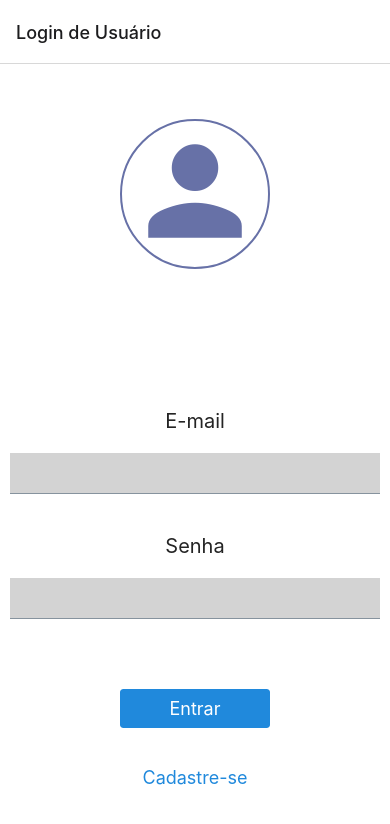
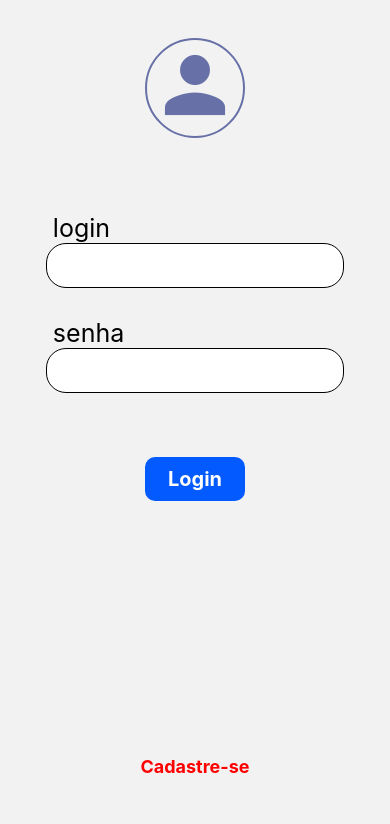
Before and after one commit to Tjaos/contact-list, a React Native app: screen /Login in a window 390 px wide. Shown: the top 824 px of the page. Built offline with nearby package versions, Linux system fonts and the light colour scheme.

Commit message:
reffactorying...

```diff
--- a/App.js
+++ b/App.js
@@ -15,7 +15,7 @@ function App() {
         <Stack.Screen
           name="Login"
           component={LoginScreen}
-          options={{ title: "Login de Usuário" }}
+          options={{ headerShown: false }}
         />
         <Stack.Screen
           name="Register"
--- a/screens/Home.js
+++ b/screens/Home.js
@@ -15,7 +15,10 @@ export default function HomeScreen({ navigation }) {
         .get(`http://localhost:3000/contatos`)
 
         .then(function (response) {
-          setlist(response.data);
+          const sortedList = response.data.sort((a,b)=>
+          a.nome.localeCompare(b.nome)
+          );
+          setlist(sortedList);
         })
         .catch(function (error) {
           console.log(error);
--- a/screens/Login.js
+++ b/screens/Login.js
@@ -1,9 +1,161 @@
 import * as React from "react";
-import { StyleSheet, View } from "react-native";
-import { Button, Input, Text } from "react-native-elements";
-import { Icon } from "react-native-elements";
+import { useState } from "react";
+import { StyleSheet, View, Text, TouchableOpacity, TextInput } from "react-native";
+import { Icon, Header } from "react-native-elements";
+import axios from "axios";
 
 export default function LoginScreen({ navigation }) {
+  const [getEmail, setEmail] = useState();
+  const [getSenha, setSenha] = useState();
+
+  async function login() {
+    await axios
+      .post("http://localhost:3000", {
+        email: getEmail,
+        senha: getSenha,
+      })
+      .then((response) => {
+        console.log(response);
+      })
+      .catch((error) => {
+        console.log(error);
+      });
+  }
+  return (
+    <View
+      style={[
+        styles.container,
+        {
+          flexDirection: "column",
+        },
+      ]}
+    >
+      <View style={styles.containerLogin}>
+        <View
+          style={{
+            borderWidth: 2,
+            borderRadius: 90,
+            borderColor: "rgb(103, 113, 167)",
+            height: 100,
+            width: 100,
+            marginBottom: 70,
+            marginTop: 30,
+          }}
+        >
+          <Icon name="person" size={90} color={"rgb(103, 113, 167)"} />
+        </View>
+
+
+        <Text style={styles.loginText}> login</Text>
+
+        <TextInput
+          style={styles.input}
+          onChangeText={(text) => setEmail(text)}
+          value={getEmail}
+        />
+
+        <Text style={styles.senhaText}> senha</Text>
+        <TextInput
+          style={styles.input}
+          secureTextEntry={true}
+          onChangeText={(text) => setSenha(text)}
+          value={getSenha}
+        />
+        <TouchableOpacity style={styles.botaoLog} onPress={() => navigation.navigate("Home")}>
+          <Text style={styles.botaoLogin}>Login</Text>
+        </TouchableOpacity>
+
+        <TouchableOpacity
+          onPress={() => navigation.navigate("Register")}
+          style={styles.botaoCad}
+        >
+          <Text style={styles.botaoCadastro}>Cadastre-se</Text>
+        </TouchableOpacity>
+      </View>
+    </View>
+  );
+}
+
+const styles = StyleSheet.create({
+  container: {
+    flex: 1,
+    backgroundColor: "#F2F2F2",
+    alignItems: "center",
+    height: "100%",
+  },
+  containerLogin: {
+    top: "1%",
+    alignItems: "center",
+    width: "90%",
+  },
+  containerCadastro: {
+    top: "10%",
+    alignItems: "center",
+    width: "100%",
+  },
+
+  input: {
+    paddingLeft: 16,
+    fontSize: 15,
+    alignItems: "center",
+    justifyContent: "center",
+    height: 45,
+    width: "85%",
+    backgroundColor: "#ffffff",
+    top: "2%",
+    borderRightWidth: 1,
+    borderLeftWidth: 1,
+    borderTopWidth: 1,
+    borderBottomWidth: 1,
+    borderRadius: 20,
+  },
+  loginText: {
+    fontSize: 25,
+    marginTop: 5,
+    width: "85%",
+  },
+  senhaText: {
+    fontSize: 25,
+    marginTop: 30,
+    width: "85%",
+  },
+  botaoLog: {
+    width:100,
+    padding: 10,
+    backgroundColor: "#035BFF",
+    marginTop: 64,
+    justifyContent: "center",
+    alignItems: "center",
+    borderRadius:10
+  },
+  botaoLogin: {
+    fontSize: 20,
+    fontWeight: "bold",
+    color: "#ffff",
+  },
+  botaoCad: {
+    width: "70%",
+    height: 30,
+    borderRadius:10,
+    marginTop:250,
+    marginBottom: 20,
+    justifyContent: "center",
+    alignItems: "center",
+  },
+  botaoCadastro: {
+    fontSize: 18,
+    fontWeight: "bold",
+    color: "red",
+  },
+});
+
+
+
+
+
+
+
+/*
   return (
     <View style={styles.container}>
       <View
@@ -92,3 +244,4 @@ const styles = StyleSheet.create({
     fontSize: 20,
   },
 });
+*/
--- a/screens/NumberEdit.js
+++ b/screens/NumberEdit.js
@@ -85,21 +85,21 @@ export default function NumberEditScreen({ navigation }) {
         }}
       />
       <View style={styles.containerLogin}>
-        <Text style={styles.loginText}> Nome</Text>
+        <Text style={styles.titleText}> Nome</Text>
         <TextInput
           style={styles.input}
           onChangeText={(text) => setNome(text)}
           value={getNome}
         ></TextInput>
 
-        <Text style={styles.loginText}> Telefone</Text>
+        <Text style={styles.titleText}> Telefone</Text>
         <TextInput
           style={styles.input}
           onChangeText={(text) => setTelefone(text)}
           value={getTelefone}
         ></TextInput>
 
-        <Text style={styles.loginText}>Email</Text>
+        <Text style={styles.titleText}>Email</Text>
         <TextInput
           style={styles.input}
           onChangeText={(text) => setEmail(text)}
@@ -117,7 +117,7 @@ export default function NumberEditScreen({ navigation }) {
           onPress={() => messageDelete()}
 
         >
-          <Text style={styles.botaoLogin}>Excluir</Text>
+          <Text style={styles.botaoDelete}>Excluir Registro</Text>
         </TouchableOpacity>
       </View>
     </View>
@@ -137,36 +137,43 @@ const styles = StyleSheet.create({
   },
   input: {
     alignItems: "center",
-    height: 55,
+    justifyContent: "center",
+    height: 40,
     width: "85%",
     backgroundColor: "#ffffff",
+    top: "2%",
     borderRightWidth: 1,
     borderLeftWidth: 1,
     borderTopWidth: 1,
     borderBottomWidth: 1,
   },
-  loginText: {
-    fontSize: 25,
+  titleText: {
+    fontSize: 20,
+    marginTop: 20,
   },
   botaoLog: {
-    width: "85%",
-    height: 70,
+    width:100,
+    padding: 10,
     backgroundColor: "#035BFF",
-    marginTop: 30,
+    marginTop: 50,
     justifyContent: "center",
     alignItems: "center",
+    borderRadius:10
   },
   botaoLogin: {
-    fontSize: 30,
+    fontSize: 20,
     fontWeight: "bold",
     color: "#ffff",
   },
   botaoExcluir: {
-    width: "85%",
-    height: 70,
-    backgroundColor: "red",
-    marginTop: 30,
-    justifyContent: "center",
-    alignItems: "center",
+    fontSize: 20,
+    fontWeight: "bold",
+    color: "red",
+  },
+  botaoDelete: {
+    fontSize: 20,
+    paddingTop:50,
+    fontWeight: "bold",
+    color: "red",
   },
 });
```
